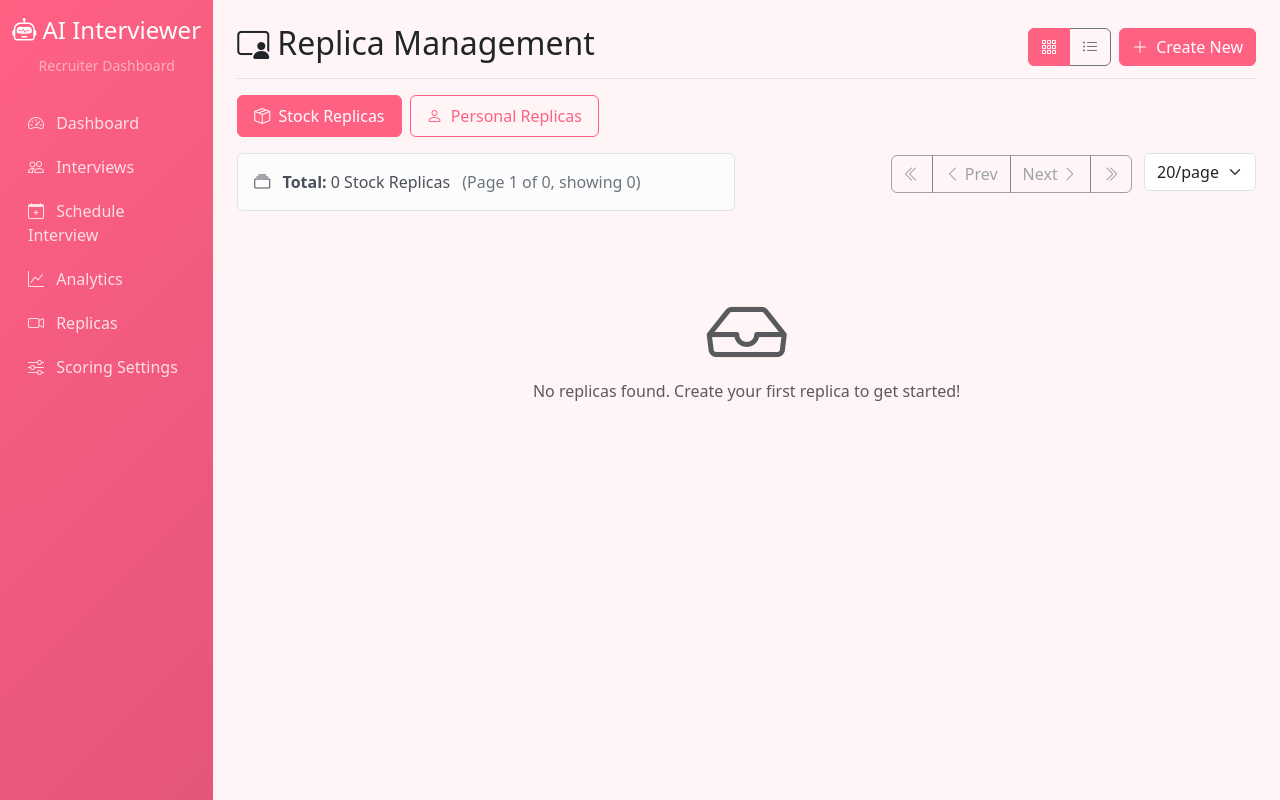
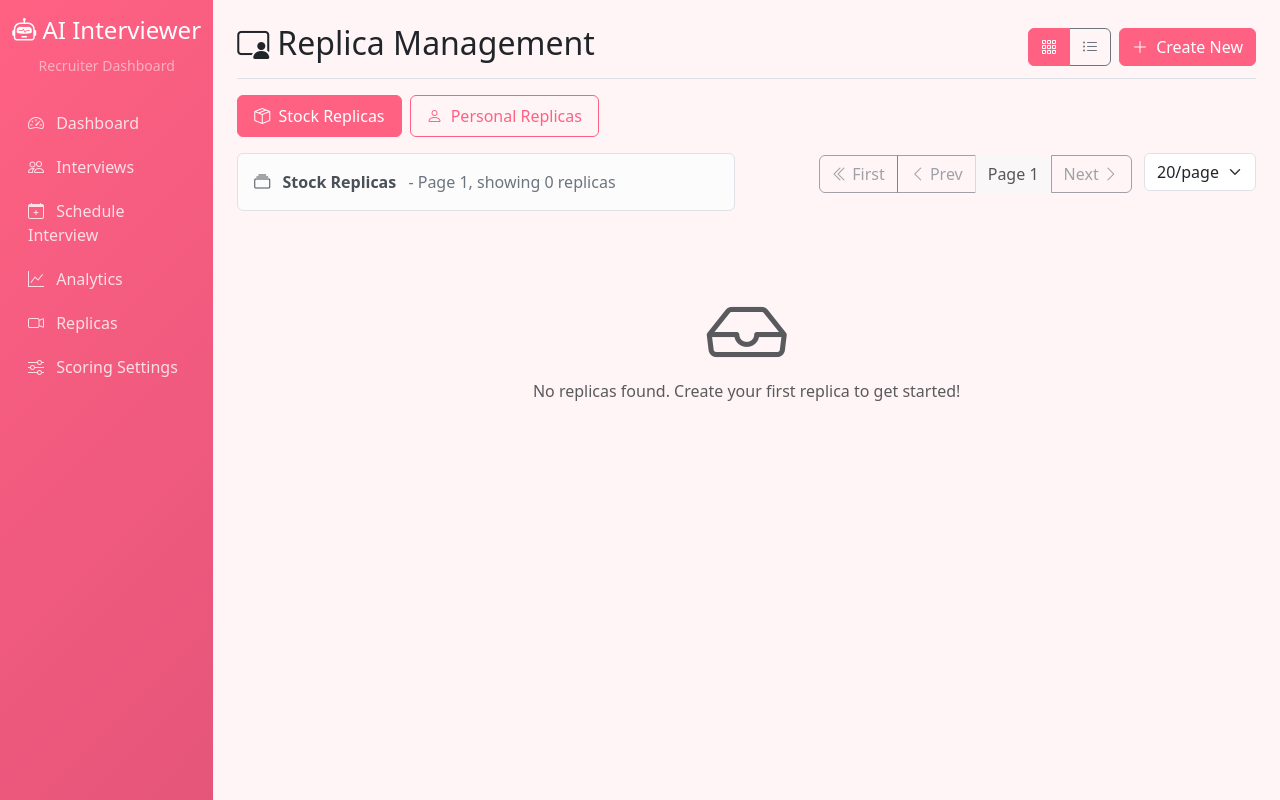
Before and after one commit to prashantlv/ai-interviewer, a FastAPI app: page /dashboard/replicas in a window 1280 px wide. Run offline with FastAPI, Linux system fonts and the light colour scheme; data that the repository does not hold is empty; some libraries are stand-ins or nearby versions.

Commit message:
bug fixes

```diff
--- a/web_server/templates/tavus_replicas.html
+++ b/web_server/templates/tavus_replicas.html
@@ -149,28 +149,26 @@
     <div class="col-md-6">
         <div class="alert alert-light border mb-0">
             <i class="bi bi-collection me-2"></i>
-            <strong>Total:</strong> {{ total_count }} {% if replica_type == 'stock' %}Stock{% elif replica_type == 'user' %}Personal{% else %}Stock{% endif %} Replicas
+            <strong>{% if replica_type == 'stock' %}Stock{% elif replica_type == 'user' %}Personal{% else %}Stock{% endif %} Replicas</strong>
             <span class="pagination-info ms-2">
-                (Page {{ current_page }} of {{ total_pages }}, showing {{ replicas|length }})
+                - Page {{ current_page }}, showing {{ replicas|length }} replicas
             </span>
         </div>
     </div>
     <div class="col-md-6 text-end">
         <div class="btn-group">
-            <a href="?page=1&limit={{ limit }}{% if replica_type != 'all' %}&replica_type={{ replica_type }}{% endif %}" class="btn btn-outline-secondary {% if current_page == 1 %}disabled{% endif %}">
-                <i class="bi bi-chevron-double-left"></i>
+            <a href="?page=1&limit={{ limit }}&replica_type={{ replica_type }}" class="btn btn-outline-secondary {% if current_page == 1 %}disabled{% endif %}">
+                <i class="bi bi-chevron-double-left"></i> First
             </a>
-            <a href="?page={{ current_page - 1 }}&limit={{ limit }}{% if replica_type != 'all' %}&replica_type={{ replica_type }}{% endif %}" class="btn btn-outline-secondary {% if current_page <= 1 %}disabled{% endif %}">
+            <a href="?page={{ current_page - 1 }}&limit={{ limit }}&replica_type={{ replica_type }}" class="btn btn-outline-secondary {% if current_page <= 1 %}disabled{% endif %}">
                 <i class="bi bi-chevron-left"></i> Prev
             </a>
-            <a href="?page={{ current_page + 1 }}&limit={{ limit }}{% if replica_type != 'all' %}&replica_type={{ replica_type }}{% endif %}" class="btn btn-outline-secondary {% if current_page >= total_pages %}disabled{% endif %}">
+            <span class="btn btn-light disabled">Page {{ current_page }}</span>
+            <a href="?page={{ current_page + 1 }}&limit={{ limit }}&replica_type={{ replica_type }}" class="btn btn-outline-secondary {% if replicas|length < limit %}disabled{% endif %}">
                 Next <i class="bi bi-chevron-right"></i>
             </a>
-            <a href="?page={{ total_pages }}&limit={{ limit }}{% if replica_type != 'all' %}&replica_type={{ replica_type }}{% endif %}" class="btn btn-outline-secondary {% if current_page >= total_pages %}disabled{% endif %}">
-                <i class="bi bi-chevron-double-right"></i>
-            </a>
         </div>
-        <select class="form-select d-inline-block ms-2" style="width: auto;" onchange="window.location.href='?page=1&limit='+this.value+'{% if replica_type != 'all' %}&replica_type={{ replica_type }}{% endif %}'">
+        <select class="form-select d-inline-block ms-2" style="width: auto;" onchange="window.location.href='?page=1&limit='+this.value+'&replica_type={{ replica_type }}'">
             <option value="12" {% if limit == 12 %}selected{% endif %}>12/page</option>
             <option value="20" {% if limit == 20 %}selected{% endif %}>20/page</option>
             <option value="40" {% if limit == 40 %}selected{% endif %}>40/page</option>
```
